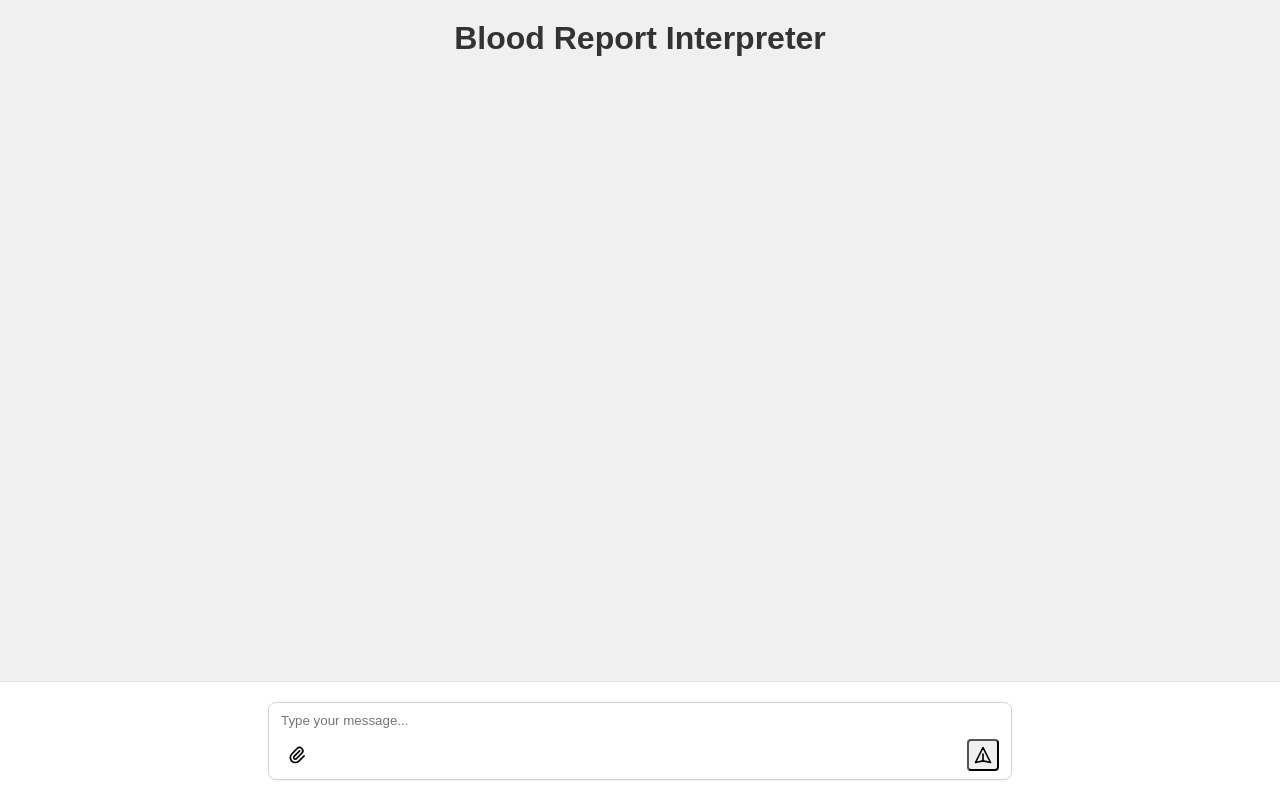
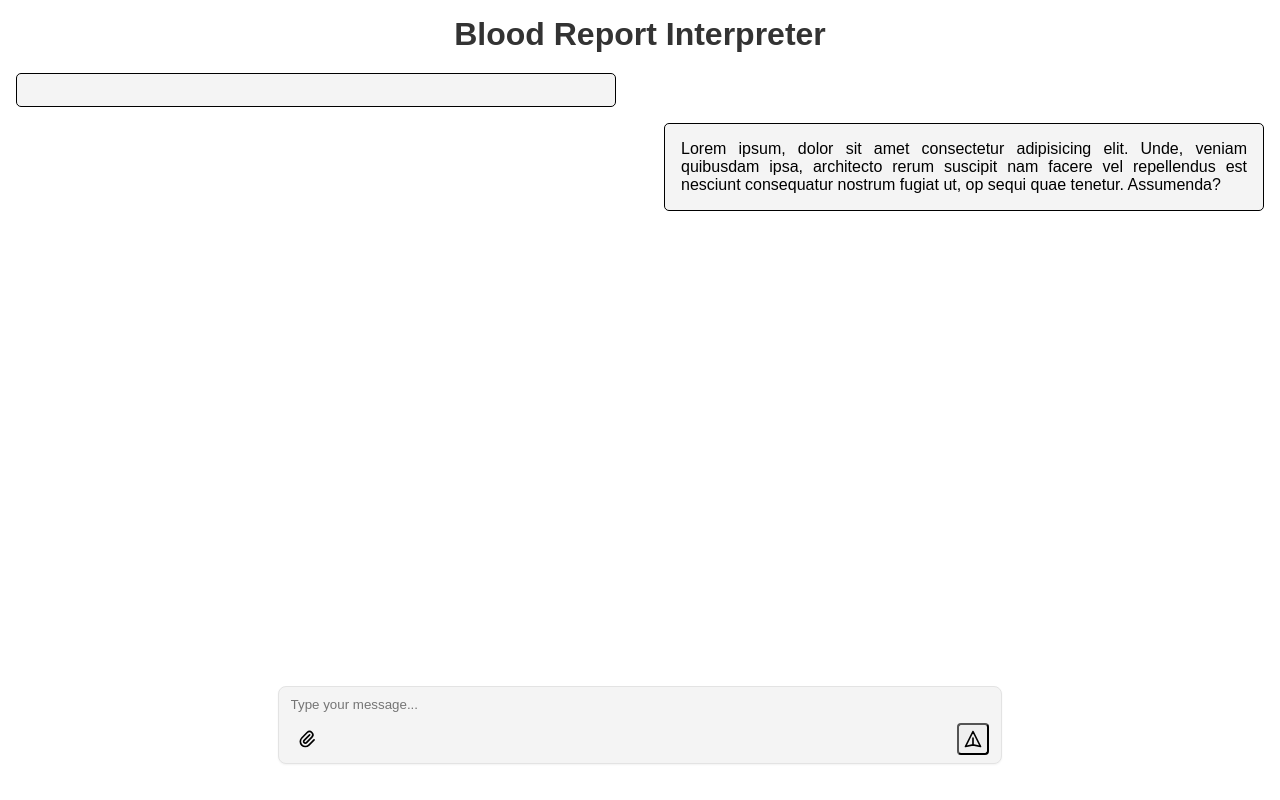
Before and after one commit to Devyansh-Vakharia/blood-report-interpreter, a FastAPI app: page / in a window 1280 px wide. Run offline with FastAPI, Linux system fonts and the light colour scheme.

Commit message:
l-r chat html

```diff
--- a/app/main.py
+++ b/app/main.py
@@ -1,4 +1,5 @@
 import os
+import webbrowser
 import pdfplumber
 import google.generativeai as genai
 from dotenv import load_dotenv
@@ -6,7 +7,8 @@ from fastapi import FastAPI, File, UploadFile, Request
 from fastapi.responses import HTMLResponse
 from fastapi.templating import Jinja2Templates
 from fastapi.staticfiles import StaticFiles
-import fixed_prompts
+from app.fixed_prompts import prompt as fixed_prompt1
+import uvicorn
 
 load_dotenv()
 
@@ -18,8 +20,8 @@ if not api_key:
 genai.configure(api_key=api_key)
 
 app = FastAPI()
-templates = Jinja2Templates(directory="./templates")
-app.mount("/static",StaticFiles(directory="./static"),name="static")
+templates = Jinja2Templates(directory="./app/templates")
+app.mount("/static",StaticFiles(directory="./app/static"),name="static")
 
 
 # Home route to display the form
@@ -43,7 +45,7 @@ async def upload_file(request: Request, file: UploadFile = File(...)):
         blood_report_keywords = ["hemoglobin", "glucose", "white blood cell", "platelet", "red blood cell", "WBC", "RBC", "cholesterol", "count", "CBC"]
 
         if any(keyword.lower() in pdf_text.lower() for keyword in blood_report_keywords):
-            prompt = f"{fixed_prompts.prompt} {pdf_text}"
+            prompt = f"{fixed_prompt1} {pdf_text}"
             response = genai.GenerativeModel(model_name="gemini-1.5-flash").generate_content([prompt])
             generated_text = response.text
         else:
@@ -54,6 +56,6 @@ async def upload_file(request: Request, file: UploadFile = File(...)):
     except Exception as e:
         return f"<h1>Error: {e}</h1>"
 
-# if __name__ == "__main__":
-#     webbrowser.open("http://localhost:8000")
-#     uvicorn.run("app.main:app", host="0.0.0.0", port=8000, log_level="debug", reload=True)
+if __name__ == "__main__":
+    webbrowser.open("http://localhost:8000")
+    uvicorn.run("app.main:app", host="0.0.0.0", port=8000, log_level="debug", reload=True)
--- a/app/static/styles.css
+++ b/app/static/styles.css
@@ -9,13 +9,18 @@ body {
   height: 100vh;
   display: flex;
   flex-direction: column;
-  background-color: #f0f0f0;
+  background-color: white;
+}
+
+.container {
+  padding: 16px;
+  display: flex;
+  flex-direction: column;
+  flex: auto;
 }
 
 .chat-container {
-  flex-grow: 1;
-  overflow-y: auto;
-  padding: 20px;
+  flex: auto;
 }
 
 h1 {
@@ -24,27 +29,25 @@ h1 {
   margin-bottom: 20px;
 }
 
+
 .input-container {
   position: sticky;
   bottom: 0;
-  background-color: #fff;
-
   padding: 20px;
-  border-top: 1px solid #e0e0e0;
 }
 
 .messageBox {
-  background-color: #fff;
+  background-color: #f4f4f4;
   border-radius: 8px;
-  border: 1px solid #d1d5db;
+  border: 1px solid #e3e3e3;
   padding: 8px 12px;
   box-shadow: 0 1px 2px 0 rgba(0, 0, 0, 0.05);
 }
 
-.messageBox:focus-within {
-  border-color: #2563eb;
+/* .messageBox:focus-within {
+  border-color: black;
   box-shadow: 0 0 0 3px rgba(37, 99, 235, 0.1);
-}
+} */
 
 .actions {
   display: flex;
@@ -61,7 +64,7 @@ form {
   flex-grow: 1;
   height: 24px;
   width: 100%;
-  max-height: 200px;
+  max-height: 140px;
   background-color: transparent;
   outline: none;
   border: none;
@@ -92,7 +95,7 @@ form {
 
 .fileUploadWrapper label:hover,
 #sendButton:hover {
-  background-color: #f3f4f6;
+  background-color: white
 }
 
 .fileUploadWrapper svg,
@@ -141,3 +144,28 @@ form {
   width: 16px;
   height: 16px;
 }
+
+.chat-left {
+  flex: auto;
+  display: flex;
+  flex-direction: column;
+  align-items: start;
+  margin-bottom: 16px;
+}
+
+.chat-right {
+  flex: auto;
+  display: flex;
+  flex-direction: column;
+  align-items: end;
+}
+
+.chat {
+  width: 600px;
+  padding: 16px;
+  background: #f4f4f4;
+  border-radius: 5px;
+  border-width: 1px;
+  border-style: solid;
+  text-align: justify;
+}
--- a/app/templates/index.html
+++ b/app/templates/index.html
@@ -5,13 +5,34 @@
   <meta charset="UTF-8">
   <meta name="viewport" content="width=device-width, initial-scale=1.0">
   <title>Blood Report Interpreter</title>
-  <link rel="stylesheet" href="../static/styles.css">
+  <link rel="stylesheet" href="/static/styles.css">
 </head>
 
 <body>
+  <div class="container">
+    <div class="title">
+      <h1>Blood Report Interpreter</h1>
+    </div>
     <div class="chat-container">
-    <h1>Blood Report Interpreter</h1>
       <!-- Chat messages will be displayed here -->
+      <!-- {% if generated_text %}
+        <h2>Generated Text</h2>
+        <p>{{ generated_text }}</p>
+      {% endif %} -->
+      <div class="chat-left">
+        <div class="chat">
+          {% if generated_text %}
+            <h2>Generated Text</h2>
+            <p>{{ generated_text }}</p>
+          {% endif %}
+        </div>
+      </div>
+      <div class="chat-right">
+        <div class="chat">
+          Lorem ipsum, dolor sit amet consectetur adipisicing elit. Unde, veniam quibusdam ipsa, architecto rerum suscipit
+          nam facere vel repellendus est nesciunt consequatur nostrum fugiat ut, op sequi quae tenetur. Assumenda?
+        </div>
+      </div>
     </div>
     <div class="input-container">
       <form action="/upload" enctype="multipart/form-data" method="POST">
@@ -29,6 +50,7 @@
 
           <!-- Message input -->
           <textarea id="messageInput" placeholder="Type your message..." rows="1"></textarea>
+
 
           <!-- File upload and send button -->
           <div class="actions">
@@ -49,14 +71,11 @@
               </svg>
             </button>
           </div>
-        {% if generated_text %}
-        <h2>Generated Text</h2>
-        <p>{{ generated_text }}</p>
-        {% endif %}
         </div>
       </form>
     </div>
-  <script src="../static/script.js"></script>
+  </div>
+  <script src="/static/script.js"></script>
 </body>
 
 </html>
```
Also changed, not shown: app/__init__.py (added), app/static/script.js (line endings or trailing spaces). Lines whose indentation alone changed are shown as unchanged.
